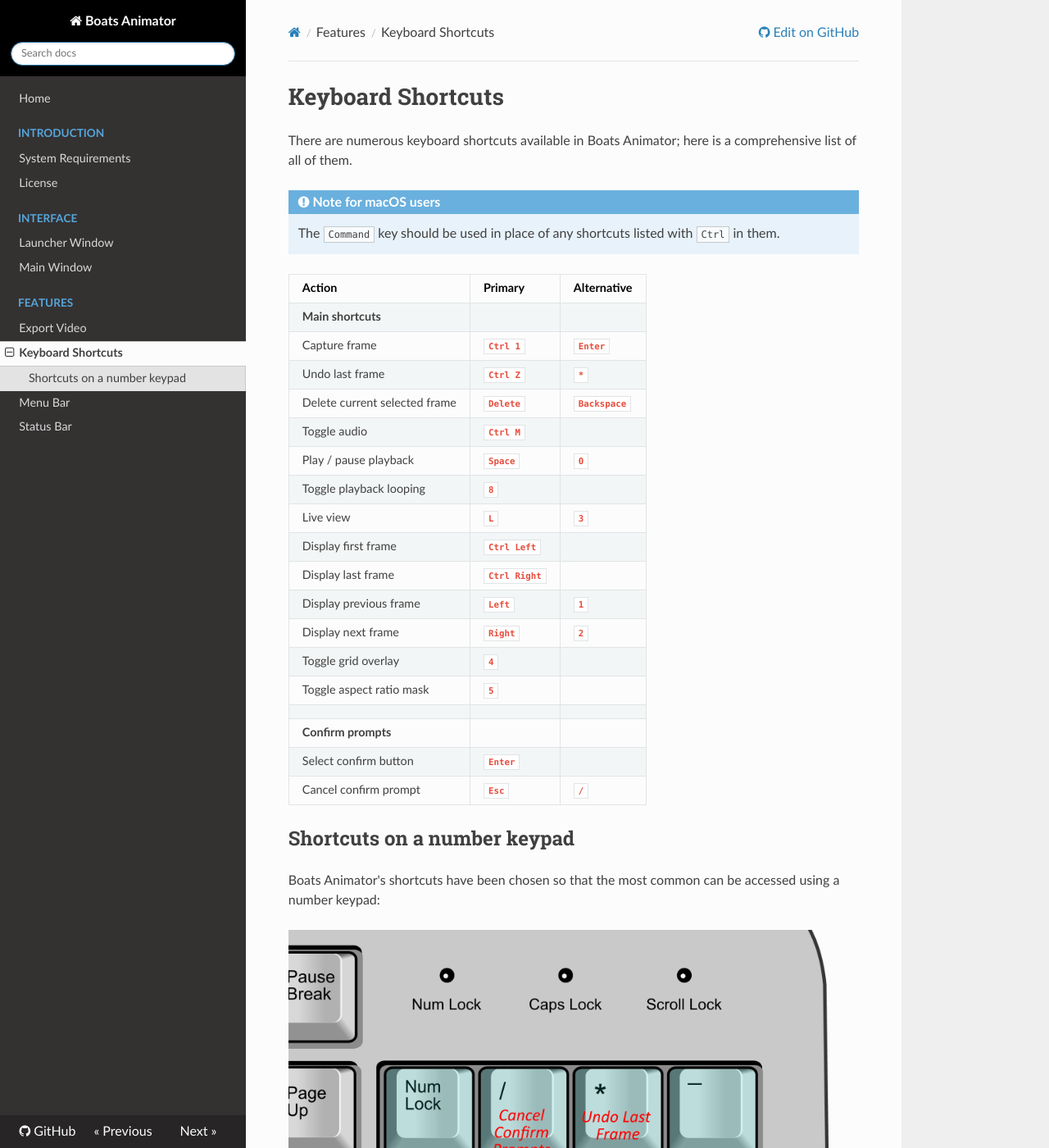
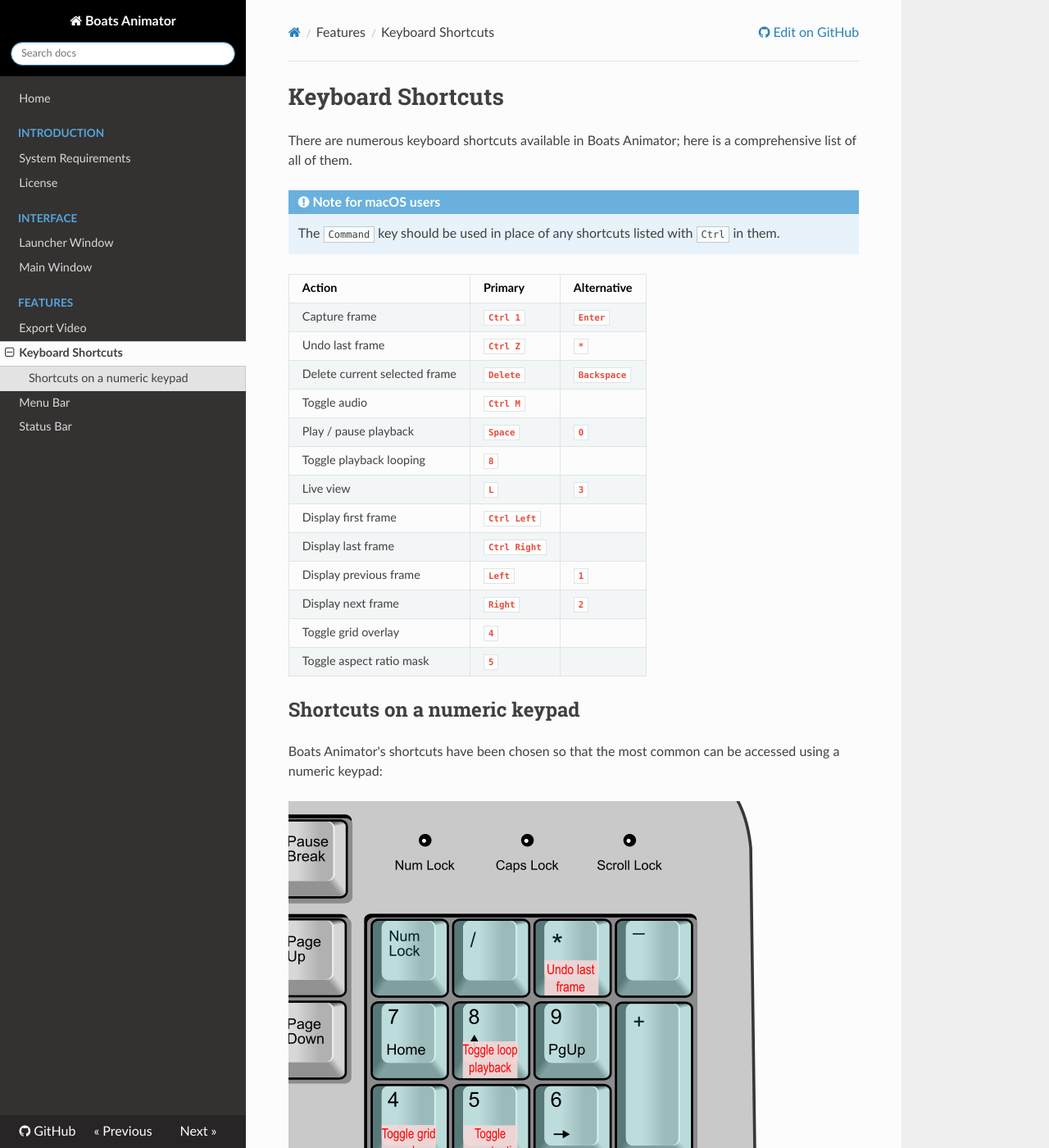
Before and after one commit to charlielee/boats-animator, an MkDocs documentation site: the page built from docs/features/keyboard-shortcuts.md, in a window 1280 px wide and 1400 px high. Shown: the whole window at 82% size. Built offline with MkDocs 1.6.1, drawn with Linux system fonts in a browser that asks for light colours; nearby versions of some CDN libraries.

Commit message:
Remove confirm shortcuts from docs

```diff
--- a/docs/features/keyboard-shortcuts.md
+++ b/docs/features/keyboard-shortcuts.md
@@ -7,7 +7,6 @@
 
 | Action | Primary | Alternative |
 |-|-|-|
-| **Main shortcuts** | | |
 | Capture frame | **`Ctrl 1`** | **`Enter`** |
 | Undo last frame | **`Ctrl Z`** | **`*`** |
 | Delete current selected frame | **`Delete`** | **`Backspace`** |
@@ -21,13 +20,9 @@
 | Display next frame | **`Right`** | **`2`** |
 | Toggle grid overlay | **`4`** | |
 | Toggle aspect ratio mask | **`5`** | |
-| | | |
-| **Confirm prompts** | | |
-| Select confirm button | **`Enter`** | |
-| Cancel confirm prompt | **`Esc`** | **`/`** |
 
-## Shortcuts on a number keypad
+## Shortcuts on a numeric keypad
 
-Boats Animator's shortcuts have been chosen so that the most common can be accessed using a number keypad:
+Boats Animator's shortcuts have been chosen so that the most common can be accessed using a numeric keypad:
 
-![Keypad shortcuts](../img/keypad-shortcuts-min.png)
+![Keypad shortcuts](../img/keypad-shortcuts.png)
```
Also changed, not shown: docs/img/keypad-shortcuts-min.png (deleted), docs/img/keypad-shortcuts.png, docs/img/keypad-shortcuts.svg.
